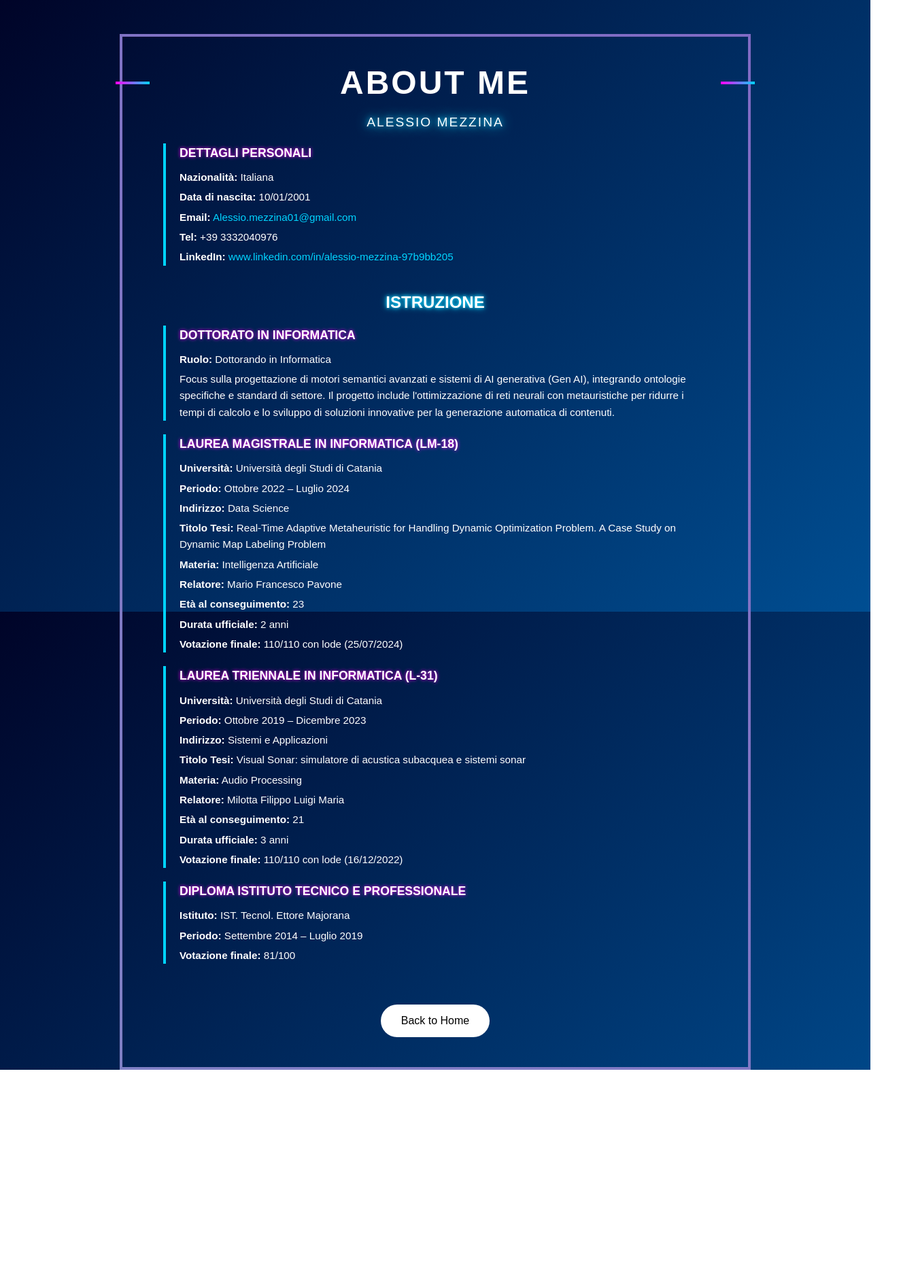
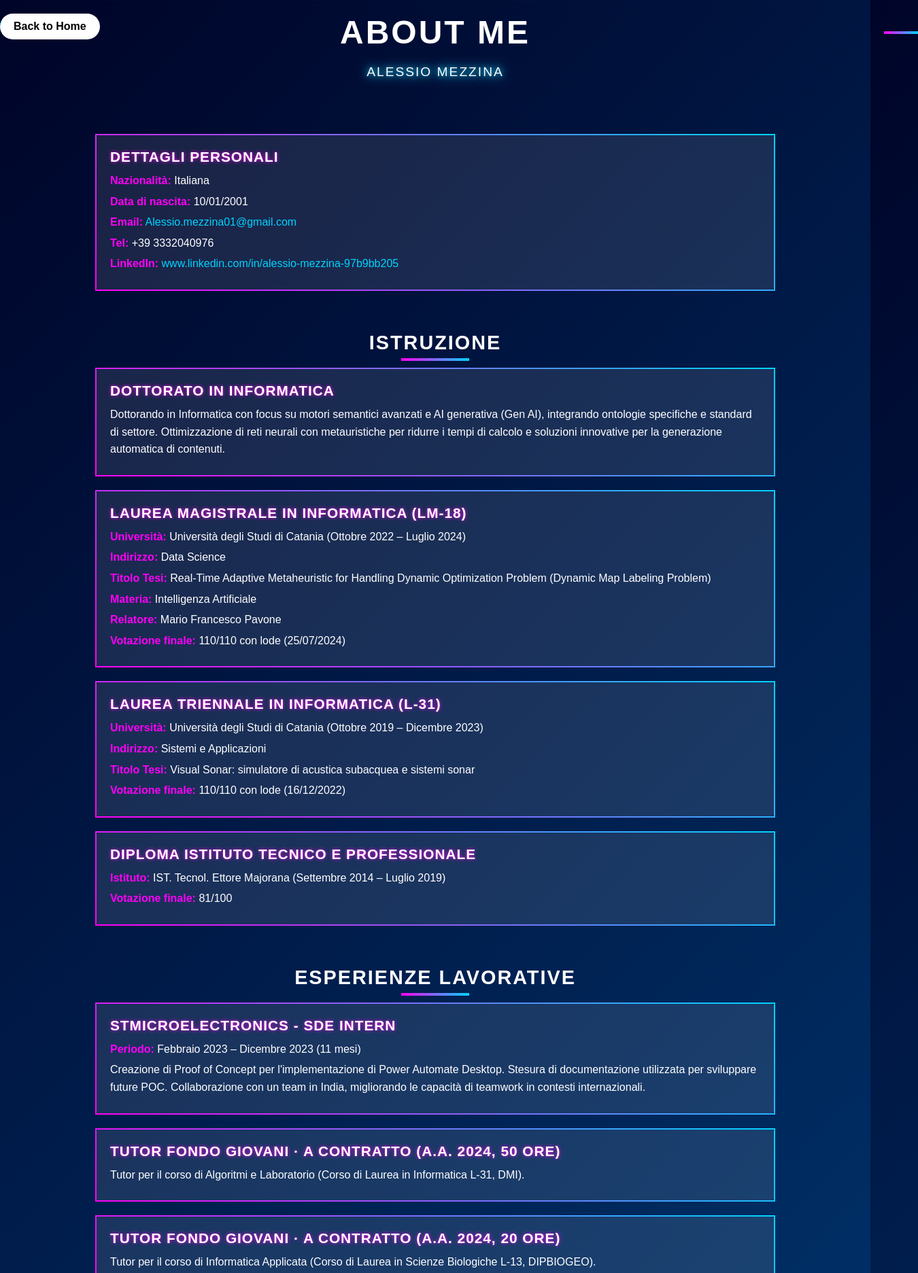
Before and after one commit to timeassassinRG/Website, a plain HTML site: page about.html in a window 1280 px wide. Shown: the top 1873 px of the page at 68% size, 1350 px wide, since content can reach past the window. Before the commit the page ends 1574 px from the top, so only its background shows below. Drawn offline with Linux system fonts and the light colour scheme.

Commit message:
Update about.html

```diff
--- a/about.html
+++ b/about.html
@@ -9,37 +9,56 @@
         margin: 0;
         font-family: "Montserrat", sans-serif;
         background: linear-gradient(135deg, #000428, #004e92);
-        height: 100vh;
-        overflow: auto;
         color: #fff;
+        min-height: 100vh;
         display: flex;
         flex-direction: column;
         align-items: center;
-        padding: 50px 0;
     }
 
-    /* Animated gradient border */
-    .neon-box {
-        padding: 40px 60px;
-        border: 4px solid;
-        border-image: linear-gradient(45deg, #ff00f7, #00d4ff) 1;
-        animation: animate-border 4s linear infinite;
+    header {
+        width: 100%;
+        padding: 20px;
+        text-align: center;
         position: relative;
-        text-align: center;
-        max-width: 800px;
-        margin: 0 20px;
     }
 
-    @keyframes animate-border {
-        0% {
-            border-image: linear-gradient(45deg, #ff00f7, #00d4ff) 1;
-        }
-        50% {
-            border-image: linear-gradient(45deg, #00ff91, #ff0088) 1;
-        }
-        100% {
-            border-image: linear-gradient(45deg, #ff00f7, #00d4ff) 1;
-        }
+    .back-home {
+        position: absolute;
+        top: 20px;
+        left: 20px;
+        color: #fff;
+        text-decoration: none;
+        font-weight: bold;
+        background: #fff;
+        color: #000;
+        padding: 10px 20px;
+        border-radius: 20px;
+        transition: all 0.3s ease;
+        overflow: hidden;
+        z-index: 2;
+    }
+
+    .back-home:hover {
+        background: transparent;
+        color: #fff;
+    }
+
+    .back-home::before {
+        content: "";
+        position: absolute;
+        top: 0;
+        left: -100%;
+        width: 100%;
+        height: 100%;
+        background: linear-gradient(120deg, #ff00f7, #00d4ff);
+        transform: skewX(-15deg);
+        transition: 0.5s;
+        z-index: -1;
+    }
+
+    .back-home:hover::before {
+        left: 100%;
     }
 
     .title {
@@ -72,99 +91,135 @@
 
     .subtitle {
         font-size: 1.2rem;
-        margin: 20px 0;
+        margin: 20px 0 40px 0;
         text-shadow: 0 0 10px #00d4ff, 0 0 20px #00d4ff;
         text-transform: uppercase;
         letter-spacing: 2px;
     }
 
-    .section-title {
-        font-size: 1.5rem;
-        margin: 40px 0 10px;
-        text-shadow: 0 0 5px #00d4ff, 0 0 10px #00d4ff;
-        text-transform: uppercase;
+    /* Container */
+    .container {
+        width: 90%;
+        max-width: 1000px;
+        margin-bottom: 100px;
     }
 
-    .info-block {
-        margin: 20px 0;
-        line-height: 1.6;
-        text-align: left;
+    /* Section Titles */
+    .section-title {
+        font-size: 1.8rem;
+        margin: 60px 0 20px 0;
+        text-transform: uppercase;
+        text-align: center;
+        position: relative;
+        letter-spacing: 2px;
     }
 
-    .info-block h3 {
-        margin-bottom: 10px;
-        font-size: 1.1rem;
-        text-shadow: 0 0 5px #ff00f7;
-        text-transform: uppercase;
+    .section-title::after {
+        content: "";
+        width: 100px;
+        height: 4px;
+        background: linear-gradient(90deg, #ff00f7, #00d4ff);
+        position: absolute;
+        left: 50%;
+        transform: translateX(-50%);
+        bottom: -10px;
     }
 
-    .info-block p {
-        margin: 5px 0;
-        font-size: 0.95rem;
+    /* Info Box */
+    .info-box {
+        background: rgba(255, 255, 255, 0.1);
+        border: 2px solid transparent;
+        border-image: linear-gradient(45deg, #ff00f7, #00d4ff) 1;
+        padding: 20px;
+        margin: 20px 0;
+        border-radius: 10px;
+        position: relative;
+        overflow: hidden;
+        transition: 0.3s;
     }
 
-    .contact-details, .education-details {
-        border-left: 4px solid #00d4ff;
-        padding-left: 20px;
+    .info-box:hover {
+        background: rgba(255, 255, 255, 0.15);
     }
 
-    .btn {
-        display: inline-block;
-        margin-top: 40px;
-        padding: 15px 30px;
-        font-size: 1rem;
-        text-decoration: none;
-        color: #000;
-        background: #fff;
-        border-radius: 30px;
-        transition: all 0.3s ease;
-        position: relative;
-        overflow: hidden;
+    .info-box h3 {
+        margin: 0 0 10px;
+        font-size: 1.3rem;
+        text-transform: uppercase;
+        text-shadow: 0 0 5px #ff00f7;
+        letter-spacing: 1px;
     }
 
-    .btn:hover {
-        color: #fff;
-        background: transparent;
+    .info-box p {
+        margin: 5px 0;
+        line-height: 1.6;
+        font-size: 1rem;
     }
 
-    .btn::before {
-        content: "";
-        position: absolute;
-        top: 0;
-        left: -100%;
-        width: 100%;
-        height: 100%;
-        background: linear-gradient(120deg, #ff00f7, #00d4ff);
-        transform: skewX(-15deg);
-        transition: all 0.5s ease;
+    .contact-links a {
+        color: #00d4ff;
+        text-decoration: none;
     }
 
-    .btn:hover::before {
-        left: 100%;
+    .contact-links a:hover {
+        text-decoration: underline;
     }
 
-    /* Scroll styling */
+    /* Scrollbar */
     ::-webkit-scrollbar {
         width: 8px;
     }
-
     ::-webkit-scrollbar-track {
         background: rgba(255,255,255,0.1);
     }
-
     ::-webkit-scrollbar-thumb {
         background: #00d4ff;
         border-radius: 10px;
     }
+
+    /* Animate border for main box */
+    @keyframes animate-border {
+        0% {
+            border-image: linear-gradient(45deg, #ff00f7, #00d4ff) 1;
+        }
+        50% {
+            border-image: linear-gradient(45deg, #00ff91, #ff0088) 1;
+        }
+        100% {
+            border-image: linear-gradient(45deg, #ff00f7, #00d4ff) 1;
+        }
+    }
+
+    /* For headings within sections */
+    .info-box strong {
+        color: #ff00f7;
+    }
+
+    /* Make titles stand out more */
+    .info-box-title {
+        text-transform: uppercase;
+        letter-spacing: 1px;
+        margin-top: 10px;
+        text-shadow: 0 0 5px #00d4ff;
+        font-weight: bold;
+    }
+
+    /* Slight hover effect on section titles */
+    .section-title:hover {
+        text-shadow: 0 0 10px #ff00f7, 0 0 20px #00d4ff;
+    }
+
 </style>
 </head>
 <body>
-
-    <div class="neon-box">
+    <header>
+        <a href="index.html" class="back-home">Back to Home</a>
         <h1 class="title">About Me</h1>
         <p class="subtitle">ALESSIO MEZZINA</p>
+    </header>
 
-        <div class="info-block contact-details">
+    <div class="container">
+        <div class="info-box">
             <h3>Dettagli Personali</h3>
             <p><strong>Nazionalità:</strong> Italiana</p>
             <p><strong>Data di nascita:</strong> 10/01/2001</p>
@@ -174,46 +229,119 @@
         </div>
 
         <h2 class="section-title">Istruzione</h2>
-        <div class="info-block education-details">
+
+        <div class="info-box">
             <h3>Dottorato in Informatica</h3>
-            <p><strong>Ruolo:</strong> Dottorando in Informatica</p>
-            <p>Focus sulla progettazione di motori semantici avanzati e sistemi di AI generativa (Gen AI), integrando ontologie specifiche e standard di settore. Il progetto include l'ottimizzazione di reti neurali con metauristiche per ridurre i tempi di calcolo e lo sviluppo di soluzioni innovative per la generazione automatica di contenuti.</p>
+            <p>Dottorando in Informatica con focus su motori semantici avanzati e AI generativa (Gen AI), integrando ontologie specifiche e standard di settore. Ottimizzazione di reti neurali con metauristiche per ridurre i tempi di calcolo e soluzioni innovative per la generazione automatica di contenuti.</p>
         </div>
 
-        <div class="info-block education-details">
+        <div class="info-box">
             <h3>Laurea Magistrale in Informatica (LM-18)</h3>
-            <p><strong>Università:</strong> Università degli Studi di Catania</p>
-            <p><strong>Periodo:</strong> Ottobre 2022 – Luglio 2024</p>
+            <p><strong>Università:</strong> Università degli Studi di Catania (Ottobre 2022 – Luglio 2024)</p>
             <p><strong>Indirizzo:</strong> Data Science</p>
-            <p><strong>Titolo Tesi:</strong> Real-Time Adaptive Metaheuristic for Handling Dynamic Optimization Problem. A Case Study on Dynamic Map Labeling Problem</p>
+            <p><strong>Titolo Tesi:</strong> Real-Time Adaptive Metaheuristic for Handling Dynamic Optimization Problem (Dynamic Map Labeling Problem)</p>
             <p><strong>Materia:</strong> Intelligenza Artificiale</p>
             <p><strong>Relatore:</strong> Mario Francesco Pavone</p>
-            <p><strong>Età al conseguimento:</strong> 23</p>
-            <p><strong>Durata ufficiale:</strong> 2 anni</p>
             <p><strong>Votazione finale:</strong> 110/110 con lode (25/07/2024)</p>
         </div>
 
-        <div class="info-block education-details">
+        <div class="info-box">
             <h3>Laurea Triennale in Informatica (L-31)</h3>
-            <p><strong>Università:</strong> Università degli Studi di Catania</p>
-            <p><strong>Periodo:</strong> Ottobre 2019 – Dicembre 2023</p>
+            <p><strong>Università:</strong> Università degli Studi di Catania (Ottobre 2019 – Dicembre 2023)</p>
             <p><strong>Indirizzo:</strong> Sistemi e Applicazioni</p>
             <p><strong>Titolo Tesi:</strong> Visual Sonar: simulatore di acustica subacquea e sistemi sonar</p>
-            <p><strong>Materia:</strong> Audio Processing</p>
-            <p><strong>Relatore:</strong> Milotta Filippo Luigi Maria</p>
-            <p><strong>Età al conseguimento:</strong> 21</p>
-            <p><strong>Durata ufficiale:</strong> 3 anni</p>
             <p><strong>Votazione finale:</strong> 110/110 con lode (16/12/2022)</p>
         </div>
 
-        <div class="info-block education-details">
+        <div class="info-box">
             <h3>Diploma Istituto Tecnico e Professionale</h3>
-            <p><strong>Istituto:</strong> IST. Tecnol. Ettore Majorana</p>
-            <p><strong>Periodo:</strong> Settembre 2014 – Luglio 2019</p>
+            <p><strong>Istituto:</strong> IST. Tecnol. Ettore Majorana (Settembre 2014 – Luglio 2019)</p>
             <p><strong>Votazione finale:</strong> 81/100</p>
         </div>
 
-        <a href="index.html" class="btn">Back to Home</a>
+        <h2 class="section-title">Esperienze Lavorative</h2>
+
+        <div class="info-box">
+            <h3>STMicroelectronics - SDE Intern</h3>
+            <p><strong>Periodo:</strong> Febbraio 2023 – Dicembre 2023 (11 mesi)</p>
+            <p>Creazione di Proof of Concept per l'implementazione di Power Automate Desktop. Stesura di documentazione utilizzata per sviluppare future POC. Collaborazione con un team in India, migliorando le capacità di teamwork in contesti internazionali.</p>
+        </div>
+
+        <div class="info-box">
+            <h3>Tutor fondo giovani · a contratto (A.A. 2024, 50 ore)</h3>
+            <p>Tutor per il corso di Algoritmi e Laboratorio (Corso di Laurea in Informatica L-31, DMI).</p>
+        </div>
+
+        <div class="info-box">
+            <h3>Tutor fondo giovani · a contratto (A.A. 2024, 20 ore)</h3>
+            <p>Tutor per il corso di Informatica Applicata (Corso di Laurea in Scienze Biologiche L-13, DIPBIOGEO).</p>
+        </div>
+
+        <h2 class="section-title">Attività Didattica</h2>
+
+        <div class="info-box">
+            <h3>Tirocinio Corso di abilitazione classe A041</h3>
+            <p><strong>Periodo:</strong> Ottobre 2024 – Dicembre 2024 (180 ore)</p>
+            <p><strong>Istituto:</strong> Liceo Statale “E. Boggio Lera”</p>
+            <p>Ho tenuto lezioni e seminari pomeridiani raggiungendo alti standard didattici, affrontando argomenti di livello universitario.</p>
+        </div>
+
+        <h2 class="section-title">Talks</h2>
+
+        <div class="info-box">
+            <h3>Seminario 14/12/2023</h3>
+            <p>Presso Università degli Studi di Catania (DMI). Esposizione della tesi triennale “Visual Sonar” nell’ambito del corso ‘Audio Processing’.</p>
+        </div>
+
+        <div class="info-box">
+            <h3>Dynamic Metaheuristics: 17/07/2024</h3>
+            <p>3rd International Metaheuristics Summer School (MESS 2024), Università di Catania. Presentazione: “Dynamic Metaheuristics: Enhancing Real-Time Problem Solving with Machine Learning Integration”.</p>
+            <p><a href="https://www.ants-lab.it/mess2024/" target="_blank">www.ants-lab.it/mess2024</a></p>
+        </div>
+
+        <h2 class="section-title">Partecipazione a Seminari</h2>
+        <div class="info-box">
+            <p>Seminario, 17/04/2024, 2 ore</p>
+        </div>
+
+        <h2 class="section-title">Organizzazione Eventi</h2>
+        <div class="info-box">
+            <h3>Membro del Comitato Organizzatore Locale MESS2024</h3>
+            <p><a href="https://www.ants-lab.it/mess2024/" target="_blank">www.ants-lab.it/mess2024</a></p>
+        </div>
+
+        <h2 class="section-title">Altri Percorsi Formativi</h2>
+        <div class="info-box">
+            <p>Immatricolato per DPCM60_60 Scienze e Tecnologie Informatiche (2023/2024), percorso di formazione e abilitazione docenti su posto comune per la classe A041.</p>
+        </div>
+
+        <h2 class="section-title">Pubblicazioni</h2>
+        <div class="info-box">
+            <h3>Conference Paper</h3>
+            <p><strong>Autori:</strong> Vincenzo Cutello, Alessio Mezzina, Mario Pavone, Francesco Zito</p>
+            <p><strong>Titolo:</strong> A Real-Time Adaptive Tabu Search for Handling Zoom In/Out in Map Labeling Problem</p>
+            <p><strong>Conferenza:</strong> LION18 (GRIN certified)</p>
+            <p><strong>Link:</strong> <a href="http://www.lion18.unina.it/lion18_preproocedings.pdf" target="_blank">LION18 Proceedings</a></p>
+            <p>Analizza problemi di ottimizzazione dinamici e propone metodi metaeuristici adattivi per map labeling in tempo reale.</p>
+        </div>
+
+        <div class="info-box">
+            <h3>Abstract</h3>
+            <p><strong>Autori:</strong> Alessio Mezzina, Francesco Zito</p>
+            <p><strong>Titolo:</strong> Dynamic Metaheuristics: Enhancing Real-Time Problem Solving with Machine Learning Integration</p>
+            <p><strong>Evento:</strong> MESS 2024</p>
+            <p><a href="https://www.ants-lab.it/mess2024" target="_blank">www.ants-lab.it/mess2024</a></p>
+        </div>
+
+        <h2 class="section-title">Ulteriori Seminari Frequentati</h2>
+        <div class="info-box">
+            <p><strong>09/05/2024:</strong> Cognitive Synchronization of Neurodynamics, Prof. R. Murat Demirer, Isik University (DMI)</p>
+            <p><strong>11/10/2024:</strong> From Ants to Crowds: Harnessing Competition for Optimization, Dott.ssa Carolina Crespi (DMI)</p>
+            <p><strong>18/10/2024:</strong> A Gentle Introduction to General Purpose Artificial Intelligence Systems, Prof. Isaac Triguero, University of Nottingham (DMI)</p>
+            <p><strong>22/11/2024:</strong> Teoria dei Grafi, Prof. Vincenzo Cutello (DMI)</p>
+            <p><strong>2024:</strong> Learning-Driven Optimization, Prof. Jin-Kao Hao, University di Angers (DMI)</p>
+        </div>
+
     </div>
 </body>
 </html>
```
